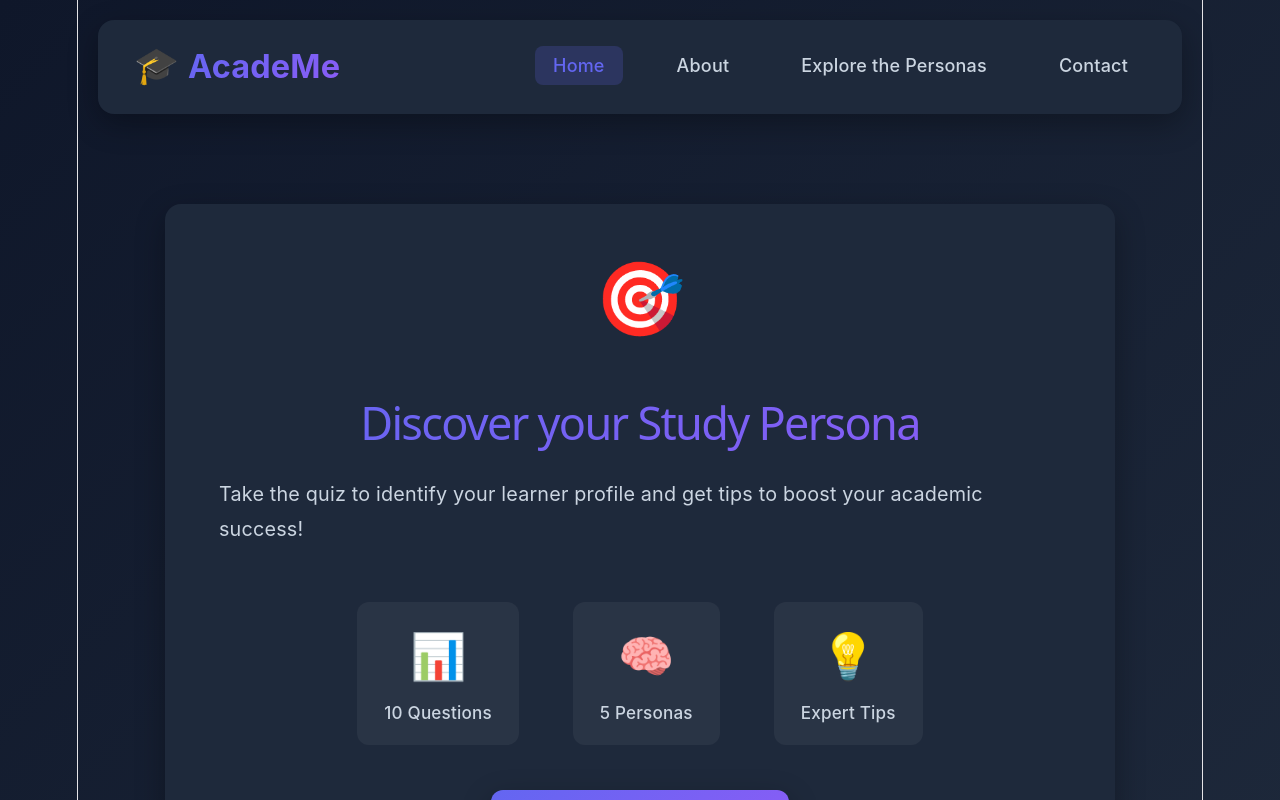
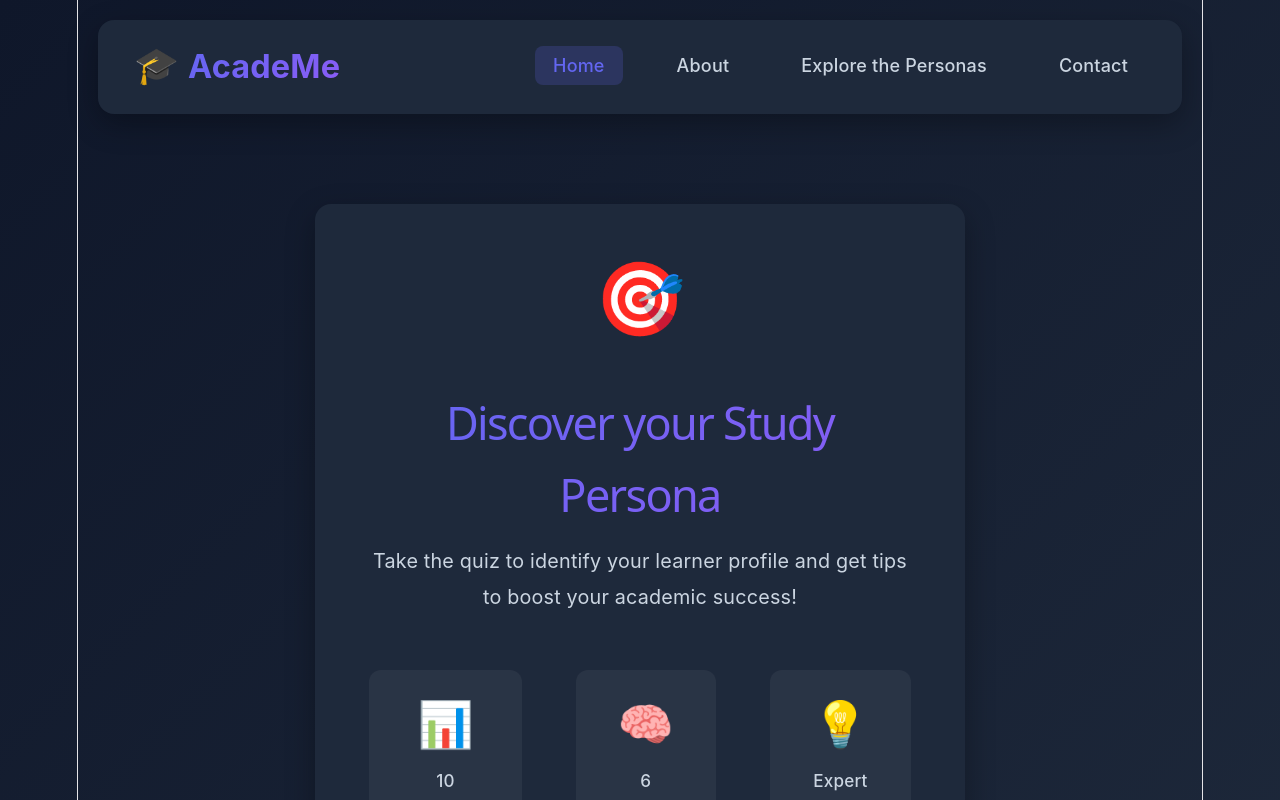
Before and after one commit to hwnest25/AcadeMe, a React (Vite) app: page / in a window 1280 px wide. Shown: the top 800 px of the page. Built offline with nearby package versions, Linux system fonts and the light colour scheme.

Commit message:
fix navbar path

```diff
--- a/src/components/Navbar.jsx
+++ b/src/components/Navbar.jsx
@@ -22,24 +22,24 @@ const NavBar = ({ name }) => {
                     </li>
                     <li>
                         <Link
-                            to="/About"
-                            className={`nav-link ${location.pathname === "/About" ? "active" : ""}`}
+                            to="/about"
+                            className={`nav-link ${location.pathname === "/about" ? "active" : ""}`}
                         >
                             About
                         </Link>
                     </li>
                     <li>
                         <Link
-                            to="/Personas"
-                            className={`nav-link ${location.pathname === "/Personas" ? "active" : ""}`}
+                            to="pPersonas"
+                            className={`nav-link ${location.pathname === "/personas" ? "active" : ""}`}
                         >
                             Explore the Personas
                         </Link>
                     </li>
                     <li>
                         <Link
-                            to="/Contact"
-                            className={`nav-link ${location.pathname === "/Contact" ? "active" : ""}`}
+                            to="/contact"
+                            className={`nav-link ${location.pathname === "/contact" ? "active" : ""}`}
                         >
                             Contact
                         </Link>
--- a/src/pages/Home.jsx
+++ b/src/pages/Home.jsx
@@ -20,7 +20,7 @@ const Home = () => {
                     </div>
                     <div className="feature-item">
                         <span className="feature-icon">🧠</span>
-                        <span className="feature-text">5 Personas</span>
+                        <span className="feature-text">6 Personas</span>
                     </div>
                     <div className="feature-item">
                         <span className="feature-icon">💡</span>
--- a/src/styles/home.css
+++ b/src/styles/home.css
@@ -6,23 +6,17 @@
   display: flex;
   justify-content: center;
   align-items: center;
-  min-height: 70vh;
+  min-height: 60vh;
   padding: 2rem;
+
 }
 
-/* .home-container {
-  display: flex;
-  justify-content: center;
-  align-items: flex-start;
-  padding: 3rem 2rem 4rem;
-} */
 
 .home-card {
   background: var(--card-bg);
   border-radius: var(--border-radius);
-  /* padding: 3rem 4rem; */
   padding: 2rem 3rem 2.5rem;
-  max-width: 950px;
+  max-width: 650px;
   width: 100%;
   text-align: ;
   box-shadow: var(--shadow);
@@ -32,18 +26,17 @@
 
 .home-card p {
   margin: 0;
-  text-align: left;
 }
 
 .home-emoji {
   font-size: 4rem;
-  margin-bottom: 1rem;
+  margin-bottom: 0.5rem;
   animation: pulse 2s infinite;
 }
 
 .home-title {
   font-size: 2.5rem;
-  margin-bottom: 1rem;
+  margin-bottom: 0.75rem;
   background: linear-gradient(135deg, var(--primary-color), var(--secondary-color));
   -webkit-background-clip: text;
   -webkit-text-fill-color: transparent;
```
